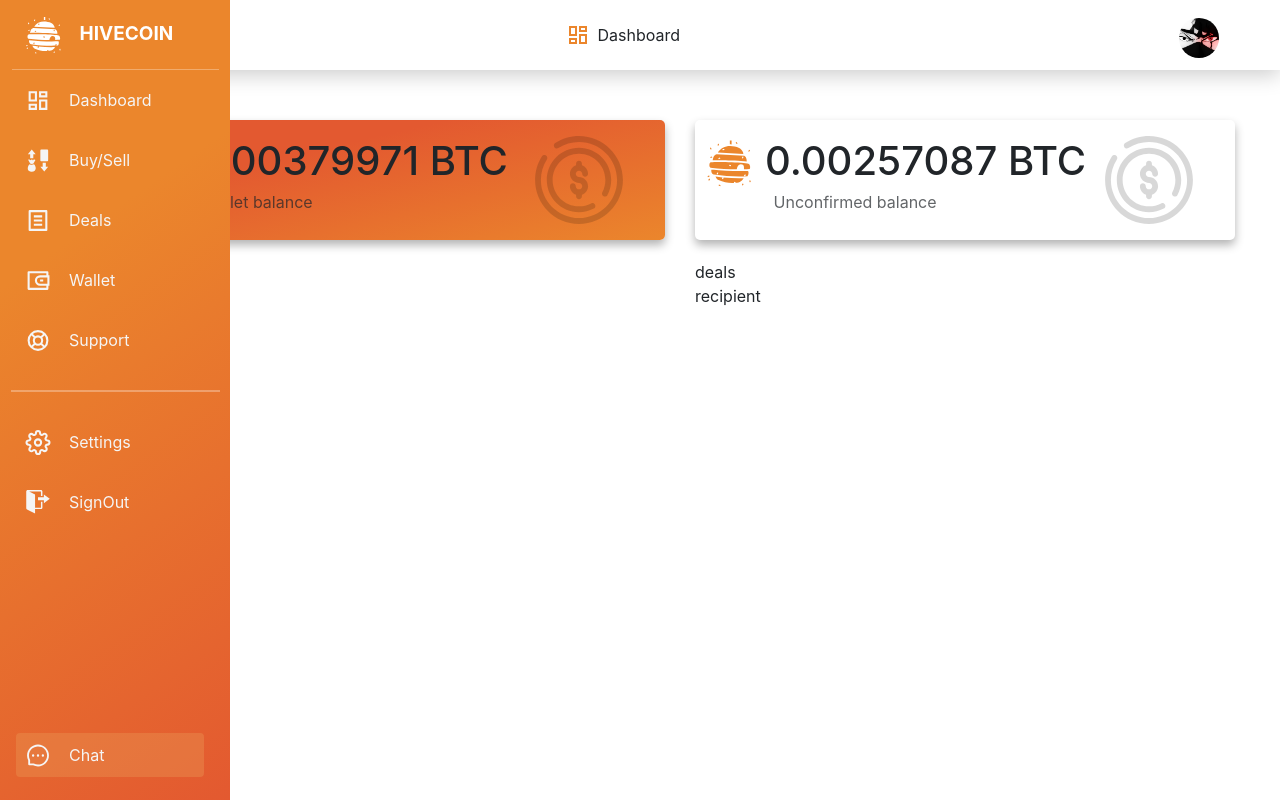
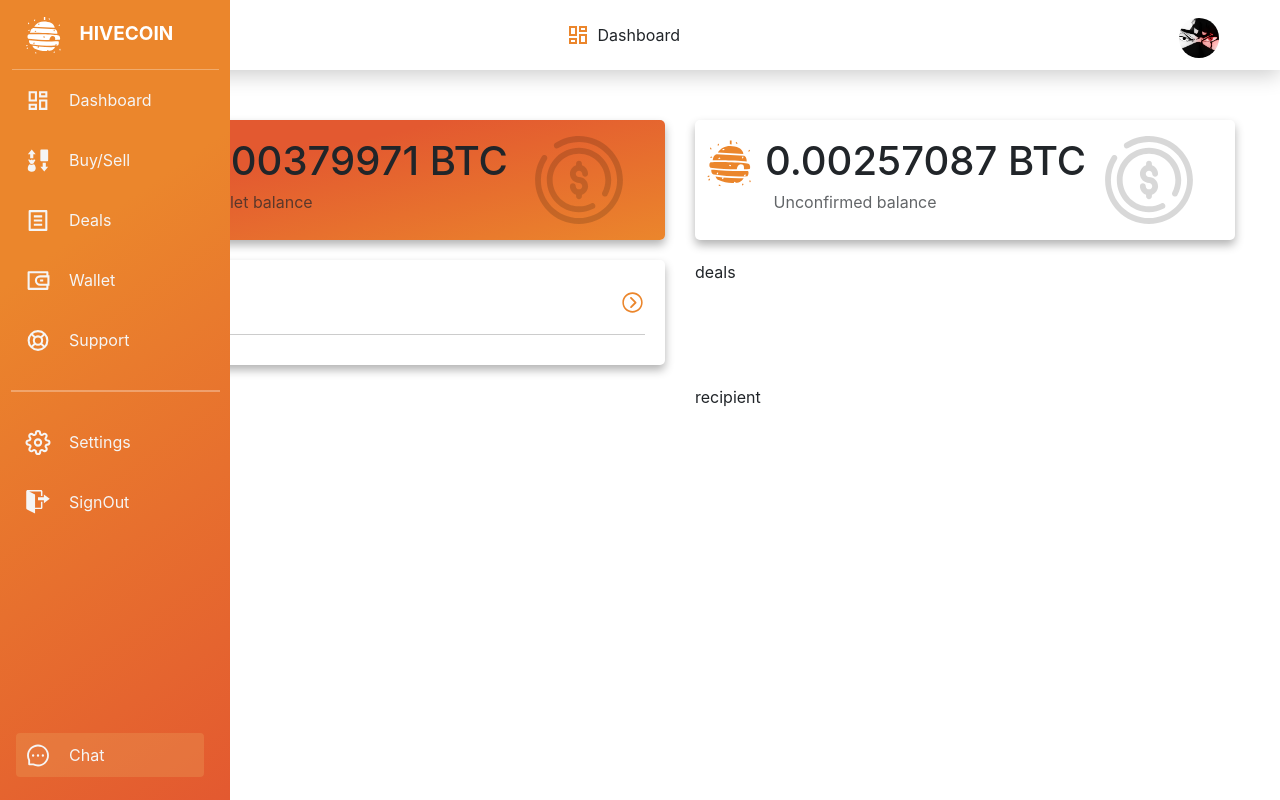
Before and after one commit to manikagnish/hivecoin, a React (Create React App) app: page / in a window 1280 px wide. Built offline with nearby package versions, Linux system fonts and the light colour scheme.

Commit message:
did common styling for rest of the cards in the dashboard

```diff
--- a/src/pages/dashboard/Dashboard.js
+++ b/src/pages/dashboard/Dashboard.js
@@ -4,7 +4,9 @@ import * as RiIcons from "react-icons/ri";
 import "./Dashboard.scss";
 import { Container, Row, Col } from "reactstrap";
 import { GiTreeBeehive } from "react-icons/gi";
+import { IoIosArrowDropright } from "react-icons/io";
 import dollar from "../../images/dollar2.svg";
+import arrow from "../../images/arrow_circle.svg";
 
 function Dashboard() {
   return (
@@ -51,7 +53,12 @@ function Dashboard() {
           </Row>
           <Row>
             <Col xs="12" lg="6">
-              activity
+              <div className="dashboard__card dashboard__card-two dashboard__card-activity">
+                <div className="dashboard__card-two__header">
+                  <h2>Activity</h2>
+                  <IoIosArrowDropright className="icon" />
+                </div>
+              </div>
             </Col>
             <Col xs="12" lg="6">
               deals
--- a/src/pages/dashboard/Dashboard.scss
+++ b/src/pages/dashboard/Dashboard.scss
@@ -63,5 +63,23 @@
         color: var(--color-primary);
       }
     }
+
+    &-two {
+      &__header {
+        display: flex;
+        justify-content: space-between;
+        padding-bottom: 1.5rem;
+        border-bottom: 1px solid rgba(0, 0, 0, 0.2);
+        margin: 2rem 1rem;
+
+        // h2 {
+        // }
+
+        .icon {
+          font-size: 2.5rem;
+          color: var(--color-primary);
+        }
+      }
+    }
   }
 }
```
Also changed, not shown: src/images/arrow_circle.svg (added).
